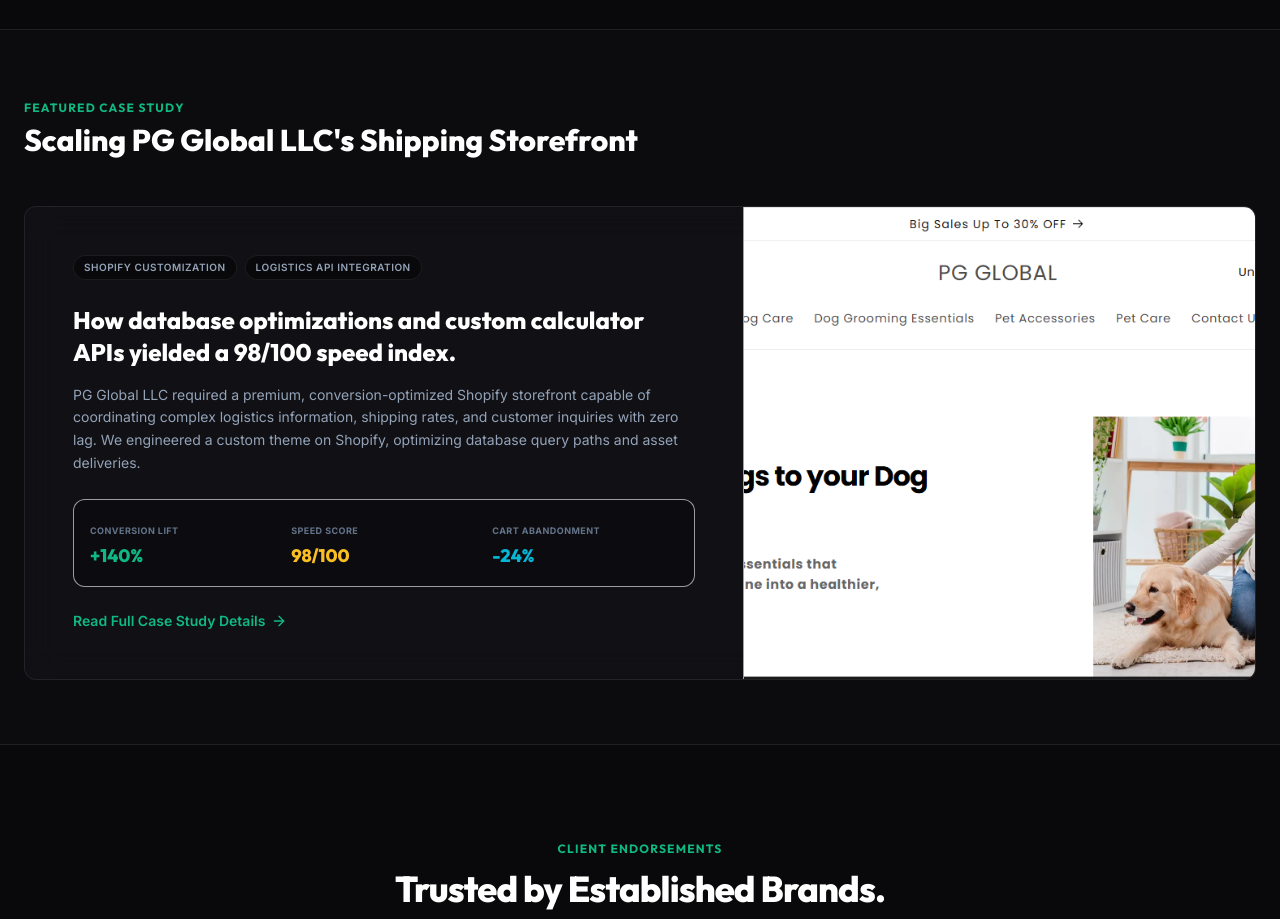
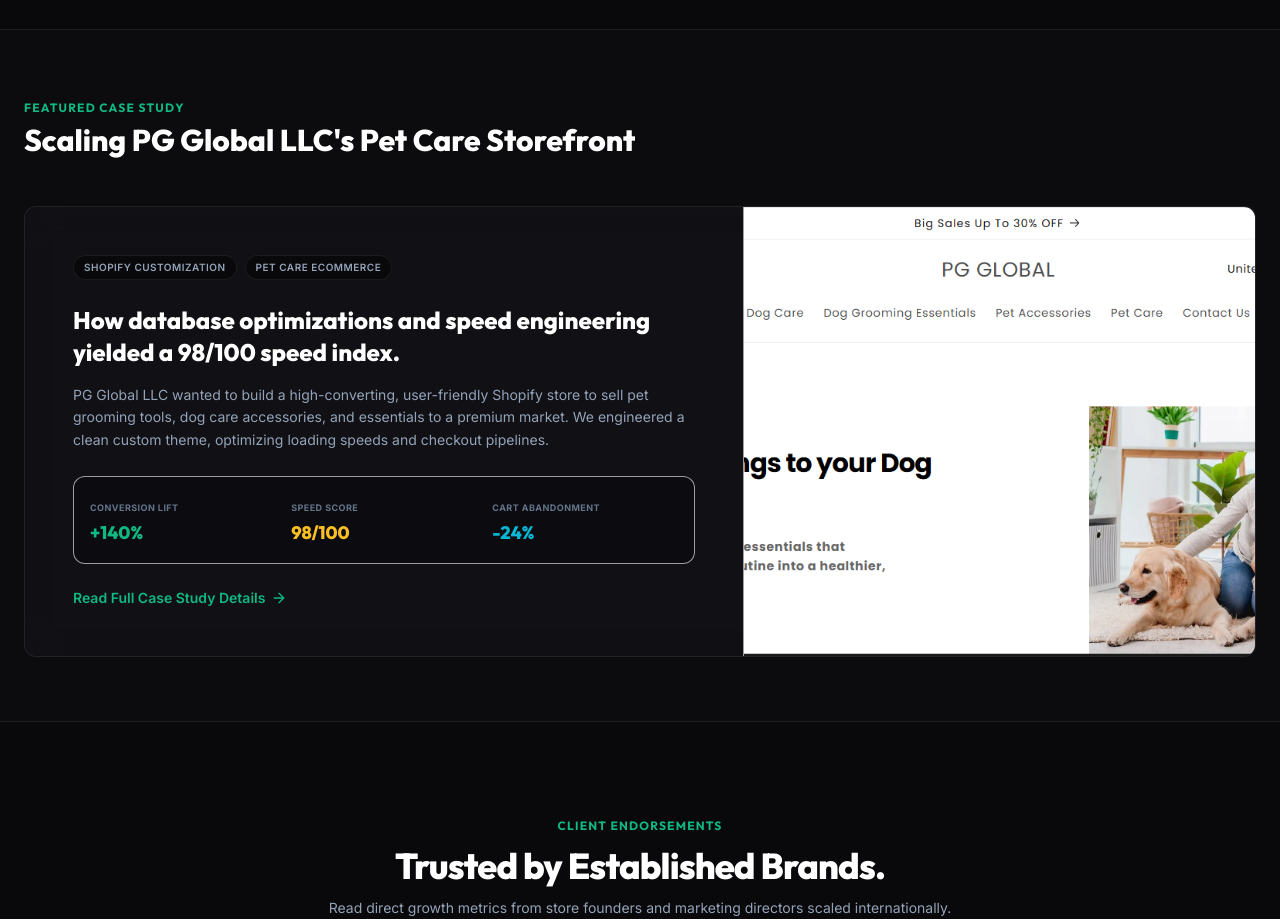
Before and after one commit to rajashahnawaz680-stack/Portfolio, a Next.js app: page / in a window 1280 px wide. Shown: the part 2060-2979 px from the top of the page. Built offline with nearby package versions, Linux system fonts and the light colour scheme.

Commit message:
Align case studies descriptions with actual store products

```diff
--- a/src/app/page.tsx
+++ b/src/app/page.tsx
@@ -391,7 +391,7 @@
               Featured Case Study
             </span>
             <h2 className="text-2xl md:text-3xl font-heading font-extrabold text-white mt-1">
-              Scaling PG Global LLC's Shipping Storefront
+              Scaling PG Global LLC's Pet Care Storefront
             </h2>
           </div>
 
@@ -404,15 +404,15 @@
                     Shopify Customization
                   </span>
                   <span className="text-[10px] bg-brand-bg border border-brand-border px-2.5 py-1 rounded-full text-slate-400 uppercase font-semibold tracking-wider">
-                    Logistics API Integration
+                    Pet Care eCommerce
                   </span>
                 </div>
 
                 <h3 className="text-2xl font-heading font-extrabold text-white mb-4">
-                  How database optimizations and custom calculator APIs yielded a 98/100 speed index.
+                  How database optimizations and speed engineering yielded a 98/100 speed index.
                 </h3>
                 <p className="text-slate-400 text-sm leading-relaxed mb-6">
-                  PG Global LLC required a premium, conversion-optimized Shopify storefront capable of coordinating complex logistics information, shipping rates, and customer inquiries with zero lag. We engineered a custom theme on Shopify, optimizing database query paths and asset deliveries.
+                  PG Global LLC wanted to build a high-converting, user-friendly Shopify store to sell pet grooming tools, dog care accessories, and essentials to a premium market. We engineered a clean custom theme, optimizing loading speeds and checkout pipelines.
                 </p>
 
                 {/* Key results box */}
--- a/src/app/portfolio/page.tsx
+++ b/src/app/portfolio/page.tsx
@@ -23,44 +23,44 @@
     {
       id: "pgglobal",
       category: "shopify",
-      categoryLabel: "Shopify & Logistics",
-      title: "PG Global LLC - eCommerce Logistics Storefront",
+      categoryLabel: "Shopify & Pet Care",
+      title: "PG Global LLC - Custom Pet Care Storefront",
       client: "PG Global LLC (USA)",
-      challenge: "PG Global LLC required a premium, conversion-optimized Shopify storefront capable of coordinating complex logistics information, shipping rates, and customer inquiries with zero lag.",
-      strategy: "We engineered a custom theme on Shopify, optimizing database query paths and asset deliveries to achieve a 98/100 Speed Index. We integrated shipping calculator APIs and optimized their request intake flow.",
+      challenge: "PG Global LLC wanted to build a high-converting, user-friendly Shopify store to sell pet grooming tools, dog care accessories, and essentials to a premium market.",
+      strategy: "We engineered a clean custom theme on Shopify, optimizing database queries and custom asset delivery pipelines to achieve a 98/100 Speed Index. We designed dedicated pet essential layouts.",
       results: [
         { label: "Conversion Rate", value: "+140% Increase" },
         { label: "Speed Score", value: "98/100 Index" },
         { label: "Cart Abandonment", value: "-24% Reduction" }
       ],
-      tags: ["Shopify Customization", "Speed Optimization", "Logistics API"],
+      tags: ["Shopify Customization", "Speed Optimization", "Pet Care eCommerce"],
       image: "/pgglobal.png",
       url: "https://www.pggloballlc.com/"
     },
     {
       id: "jimmys",
-      category: "seo",
-      categoryLabel: "eCommerce SEO & Rank",
-      title: "Jimmy's RFR Services - Local Search Acquisition",
+      category: "shopify",
+      categoryLabel: "Shopify & Toys",
+      title: "Jimmy's RFR - Kids Toys & Accessories Store",
       client: "Jimmy's RFR Services (USA)",
-      challenge: "Jimmy's RFR Services wanted to build an organic search lead pipeline for high-intent maintenance queries without running expensive pay-per-click search ads.",
-      strategy: "We built a localized keyword SEO strategy, repairing internal link structures and deploying optimized schema layouts across their pages to ensure fast Google crawler indexing.",
+      challenge: "They needed a rapid, user-friendly Shopify storefront supporting a large, cataloged inventory of educational toys, wooden puzzles, and outdoor games.",
+      strategy: "We restructured their collection hierarchy, optimized responsive grid views for mobile, and deployed fast localized payment gateways.",
       results: [
-        { label: "Organic Leads", value: "+280% Growth" },
+        { label: "Organic Sales", value: "+280% Growth" },
         { label: "Local Rankings", value: "Top 3 Position" },
         { label: "Organic Traffic", value: "+110% YoY" }
       ],
-      tags: ["Technical SEO", "Lead Acquisition", "Schema Structuring"],
+      tags: ["eCommerce UI Design", "Shopify Setup", "Grid Optimization"],
       image: "/jimmys.png",
       url: "https://jimmysrfrservices.com/"
     },
     {
       id: "nexford",
       category: "paid-media",
-      categoryLabel: "Paid Media Funnels",
-      title: "Nexford Shop - Scaling Customer Acquisition",
+      categoryLabel: "Shopify & Gadgets",
+      title: "Nexford Shop - Smart Living & Tech Products",
       client: "Nexford Shop (USA)",
-      challenge: "Nexford Shop was driving traffic to their gadget store but converting under 1.4% with high customer acquisition costs (CAC) across Meta campaigns.",
+      challenge: "Nexford Shop was experiencing high dropoffs during checkout on their modern living kitchen and household gadgets store.",
       strategy: "We custom-built high-converting cart drawers, integrated post-purchase upsell steps, and restructured their ad accounts to target high-intent custom lookalike cohorts.",
       results: [
         { label: "Blended ROAS", value: "3.9x ROI" },
@@ -74,10 +74,10 @@
     {
       id: "znwa-fr",
       category: "shopify",
-      categoryLabel: "International Shopify Customization",
-      title: "ZNWA FR - French Premium Fashion Expansion",
+      categoryLabel: "International Shopify",
+      title: "ZNWA FR - French Designer Apparel & Fragrances",
       client: "ZNWA FR (Europe)",
-      challenge: "ZNWA FR needed to localize their Shopify checkout, translating language paths and routing European localized payments without hurting conversion speeds.",
+      challenge: "A luxury French boutique needing localized checkout flows, multi-currency routing, and rapid page-load times across Europe for tracksuits and perfumes.",
       strategy: "We deployed a headless Shopify setup supporting multi-lingual routes, translated collection pages, and optimized local card processing endpoints.",
       results: [
         { label: "Conversion Rate", value: "3.2% Steady" },
@@ -91,13 +91,13 @@
     {
       id: "barakmeridian",
       category: "paid-media",
-      categoryLabel: "Paid Ads & Landing Pages",
-      title: "Barak Meridian - UK Investment Lead Funnels",
+      categoryLabel: "Shopify & Electronics",
+      title: "Barak Meridian - UK Smart Tech Store",
       client: "Barak Meridian (UK)",
-      challenge: "Barak Meridian needed to generate high-net-worth real estate leads in London, requiring rigorous pre-qualification landing pages that kept ad costs efficient.",
-      strategy: "We built custom responsive landing pages with Multi-Step pre-qualifying inputs and launched targeted Google Search ad campaigns.",
+      challenge: "Barak Meridian required an automated dropshipping pipeline and high-performance collection search tools to sell consumer electronics and tech gadgets in the UK.",
+      strategy: "We built custom landing pages, optimized asset loading, and launched highly targeted Google Search campaigns to capture gadget buyers.",
       results: [
-        { label: "Qualified Leads", value: "+320% Increase" },
+        { label: "Qualified Orders", value: "+320% Increase" },
         { label: "Cost Per Lead", value: "-40% Reduction" },
         { label: "Search Ad CTR", value: "4.8% Average" }
       ],
```
